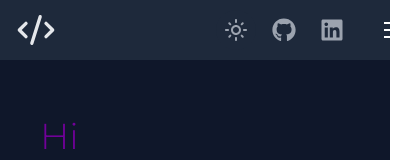
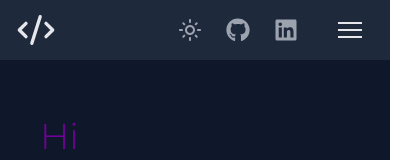
Before and after one commit to athulcoder/athulcoder.github.io, a React (Vite) app: page / in a window 390 px wide. Shown: the top 160 px of the page, 420 px wide, since content can reach past the window. Built offline with nearby package versions, Linux system fonts and the light colour scheme; a web font is replaced by a local one.

Commit message:
dark mode bug fixed

```diff
--- a/src/components/HamburgerMobile.jsx
+++ b/src/components/HamburgerMobile.jsx
@@ -11,14 +11,8 @@ const HamburgerMobile = () => {
 
   const [isOpen, setOpen] = useState(false);
   return (
-    <div ref={ref} className="lg:hidden ">
-      <Hamburger
-        toggled={isOpen}
-        size={24}
-        duration={0.3}
-        color="#fff"
-        toggle={setOpen}
-      />
+    <div ref={ref} className="lg:hidden text-primary-text">
+      <Hamburger toggled={isOpen} size={24} duration={0.3} toggle={setOpen} />
       <AnimatePresence>
         {isOpen && (
           <motion.div
--- a/src/components/Navbar.jsx
+++ b/src/components/Navbar.jsx
@@ -6,7 +6,7 @@ import NavContactCard from "./NavContactCard";
 const Navbar = () => {
   return (
     <header className=" w-full bg-primary-color h-[60px] items-center flex ">
-      <nav className="flex gap-40 items-center px-10  w-full justify-between max-sm:px-4">
+      <nav className="flex gap-30 items-center px-10  w-full justify-between max-sm:px-4">
         <div className="flex justify-center items-center">
           <LuCodeXml className="w-[40px] h-[40px] text-primary-text"></LuCodeXml>
         </div>
```
